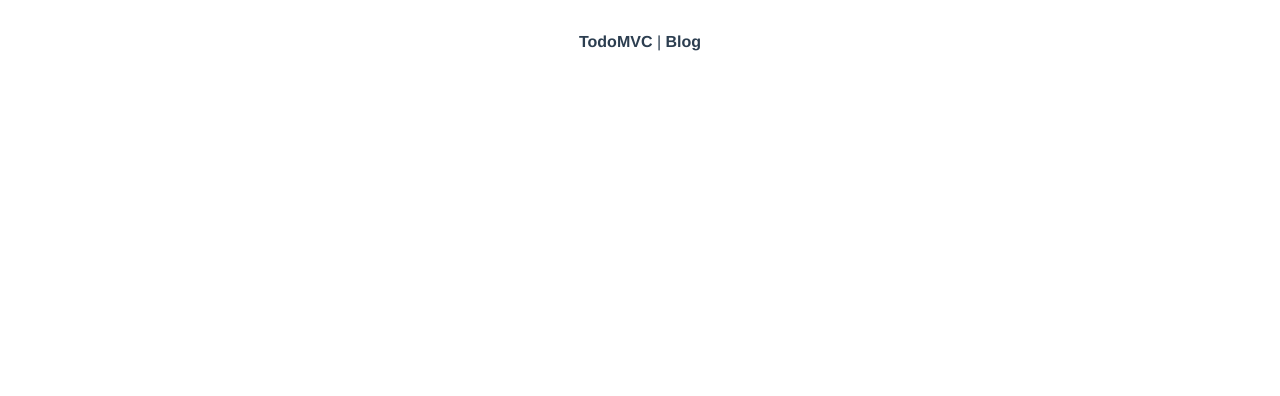
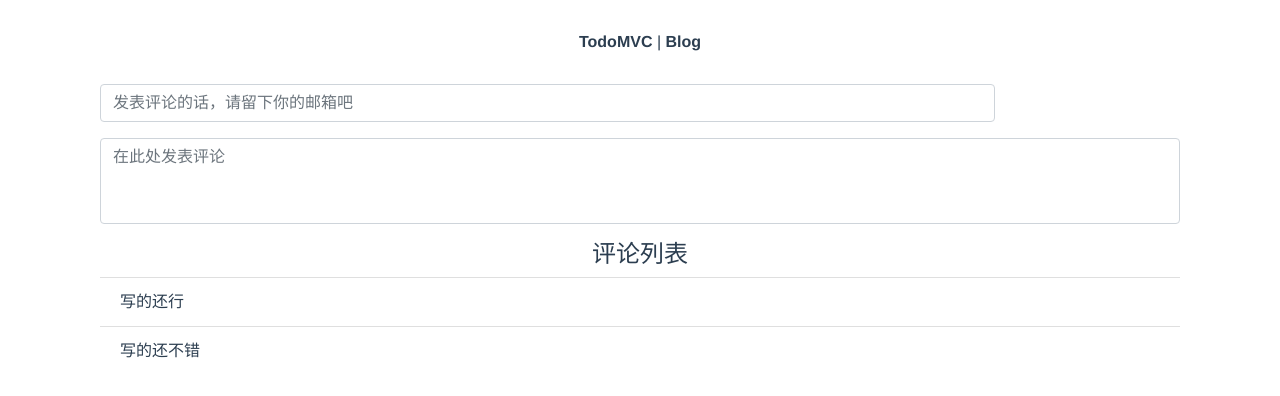
Before and after one commit to pi12138/danluwang-interview-front, a Vue app: page /article/1 in a window 1280 px wide. Shown: the top 396 px of the page. Built offline with nearby package versions, Linux system fonts and the light colour scheme; no server answers.

Commit message:
编写博客评论前端界面" “

```diff
--- a/src/components/Article.vue
+++ b/src/components/Article.vue
@@ -5,9 +5,7 @@
         <div v-html="compiledMarkdown" class="text-left"></div>
       </div>
 
-      <div id="">
-
-      </div>
+      <Comment></Comment>
   </div>
 </template>
 
@@ -15,6 +13,7 @@
 // @ is an alias to /src
 // import HelloWorld from '@/components/HelloWorld.vue'
 import marked from 'marked'
+import Comment from '../components/Comment.vue'
 
 export default {
   name: 'Article',
@@ -26,6 +25,9 @@ export default {
         content: '',
         baseUrl: 'http://127.0.0.1:8000/api/blog/article/'
       }
+  },
+  components: {
+    Comment
   },
   methods: {
       getArticle(){
--- /dev/null
+++ b/src/components/Comment.vue
@@ -0,0 +1,98 @@
+<template>
+  <div class="container">
+      <div class="commentForm">
+          <form>
+              <div class="row">
+                <div class="form-group col-md-10">
+                    <input type="email" class="form-control" v-model="email" placeholder="发表评论的话，请留下你的邮箱吧" required>
+                </div>
+                <div class="form-group col-md-2">
+                    <input type="button" value="发表" class="form-control" v-show="btnShow" @click="createComment">
+                </div>
+              </div>
+              <div class="form-group">
+                  <textarea cols="30" rows="3" v-model="content" class="form-control drag" placeholder="在此处发表评论" required></textarea>
+              </div>
+          </form>
+      </div>
+
+      <div id="commentList">
+        <h4>评论列表</h4>
+        <ul class="list-group list-group-flush">
+            <li class="list-group-item text-left" v-for="(item, index) in commentList" :key="index">
+                <div v-text="item.content"></div>
+            </li>
+        </ul>
+      </div>
+
+  </div>
+</template>
+
+<script>
+// @ is an alias to /src
+// import HelloWorld from '@/components/HelloWorld.vue'
+
+export default {
+  name: 'Comment',
+  data(){
+      return {
+        baseUrl: 'http://127.0.0.1:8000/api/blog/comment/',
+        commentList: [
+            {'user_address': '上海', 'email': '1558255789@qq.com', 'content': '写的还行'},
+            {'user_address': '上海', 'email': '1558255789@qq.com', 'content': '写的还不错'}
+        ],
+
+        email: '',
+        content: '',
+        articleId: this.$route.params.id
+      }
+  },
+  methods: {
+      getCommentList(){
+        //   获取评论列表
+          let url = this.baseUrl
+
+          this.$axios.get(url, {articleId: this.articleId})
+          .then((result) => {
+              this.commentList = result.data
+          }).catch((err) => {
+              console.log(err.response)
+          });
+      },
+
+      createComment(){
+        // 创建评论
+        let url = this.baseUrl
+        let data = {
+            'email': this.email,
+            'content': this.content
+        }
+
+        this.$axios.post(url, {data})
+        .then((result) => {
+            this.commentList.push(result.data)
+        }).catch((err) => {
+            console.log(err.response)
+        });
+
+      }
+  },
+  computed: {
+      btnShow: function(){
+          if (this.email === "" || this.content === ""){
+              return false
+          }
+          return true
+      }
+  },
+  beforeMount(){
+      this.getCommentList()
+  }
+}
+</script>
+
+<style scoped>
+    .drag{
+        resize: none;
+    }
+</style>
```
